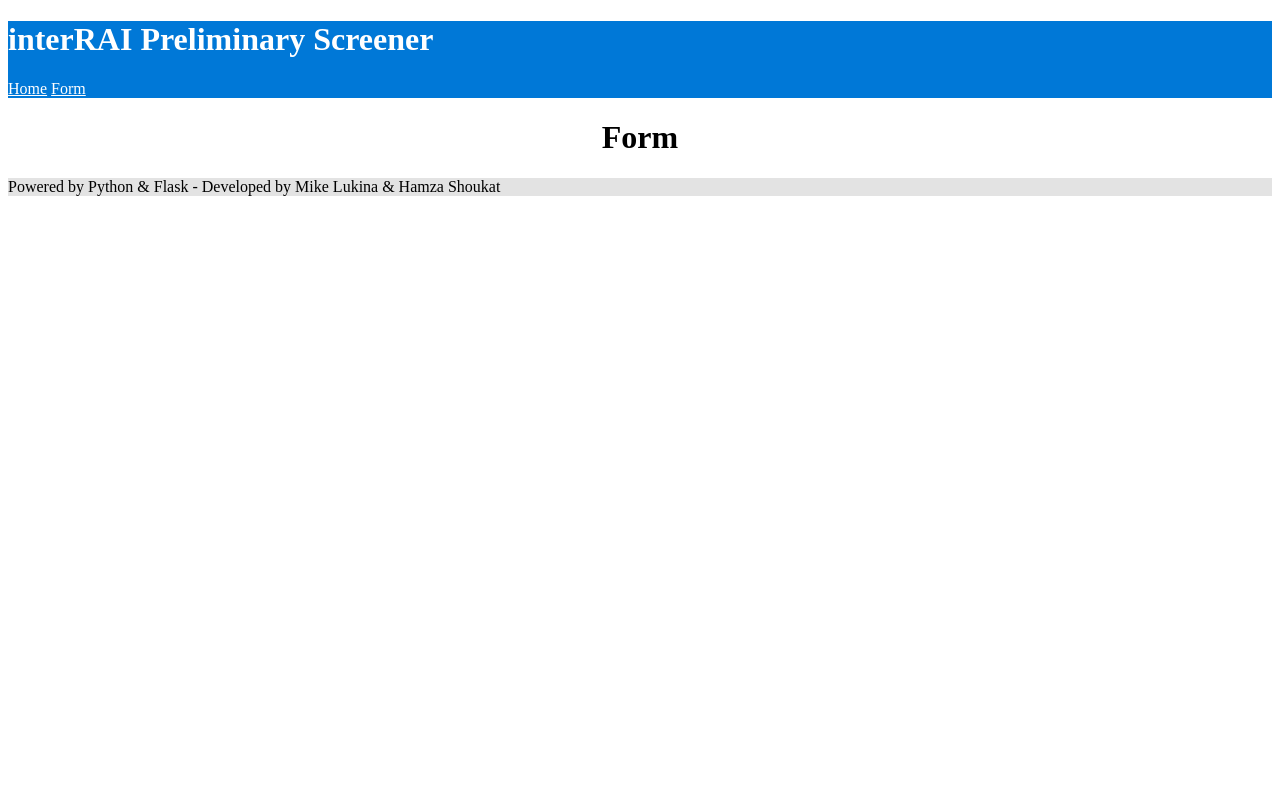
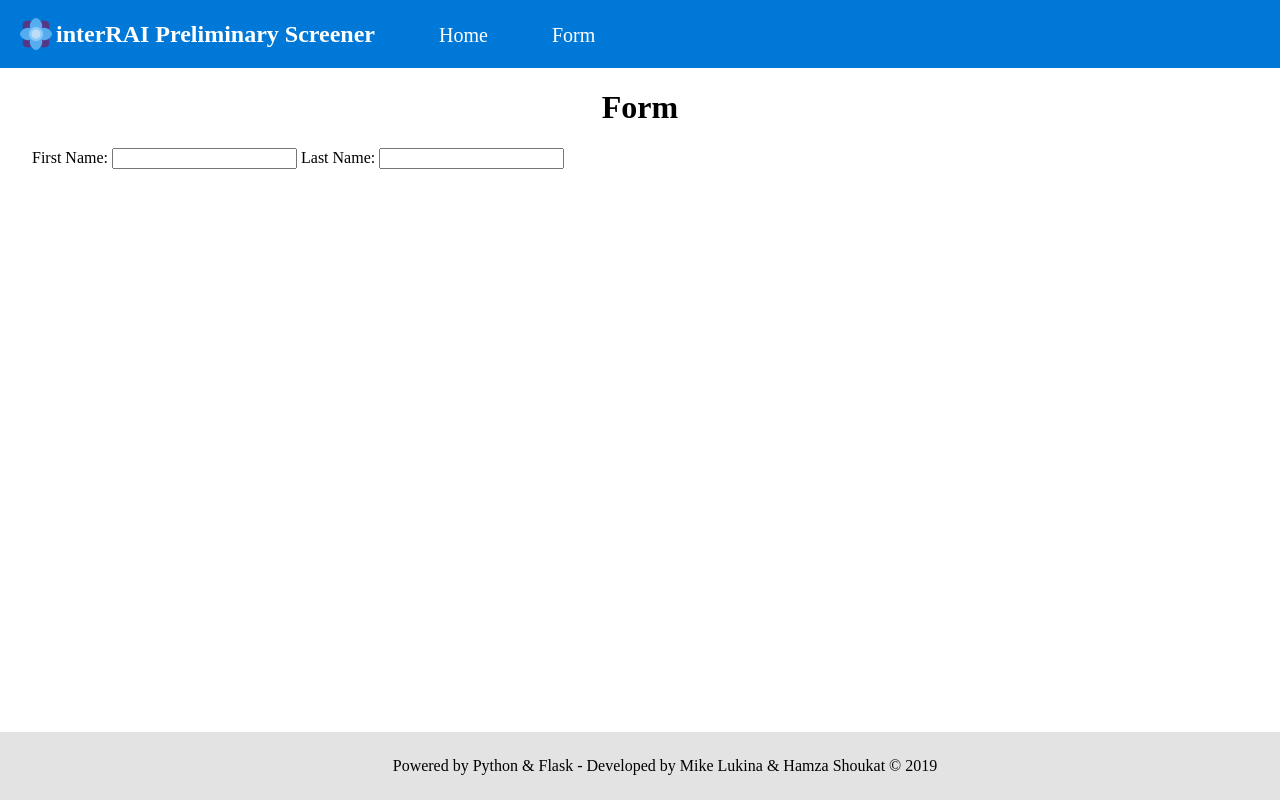
Before and after one commit to hshoukat97/Hamza-Shoukat, a Flask app: page /form in a window 1280 px wide. Run offline with Flask 2, Linux system fonts and the light colour scheme.

Commit message:
Styling changes (header, footer, and main) as well as basic form creation

```diff
--- a/static/css/main.css
+++ b/static/css/main.css
@@ -1,17 +1,48 @@
+body {
+  margin: 0;
+}
+
 header {
   background-color: #0078D7;
-  color: white;
-  margin: 0
+  color: #ffffff;
+  padding: 20px;
+  padding-top: 10px;
 }
 
-header a {
+nav img {
+  position: relative;
+  top: 8px;
+}
+
+nav h1 {
+  display: inline;
+}
+
+nav a {
   color: white;
+  font-size: 1.25em;
+  padding-left: 60px;
+  text-decoration: none;
+}
+
+nav a:hover {
+  text-decoration: underline;
 }
 
 main h1 {
   text-align: center;
 }
 
-#footer {
+.midsection {
+  padding-left: 2em;
+}
+
+footer {
+  position: fixed;
+  left: 0;
+  bottom: 0;
+  width: 100%;
   background-color: #E3E3E3;
+  padding: 25px;
+  text-align: center;
 }
--- a/templates/form.html
+++ b/templates/form.html
@@ -3,4 +3,13 @@
 
 <h1>Form</h1>
 
+<div class="midsection">
+  <form>
+    <label>First Name:</label>
+    <input type="text" id="first-name" name="first-name">
+    <label>Last Name:</label>
+    <input type="text" id="last-name" name="last-name">
+  </form>
+</div>
+
 {% endblock %}
--- a/templates/layout.html
+++ b/templates/layout.html
@@ -16,9 +16,9 @@
 
 <body>
   <header>
-    <h1>interRAI Preliminary Screener</h1>
-
     <nav>
+      <img src="/static/images/favicon.ico">
+      <h1>interRAI Preliminary Screener</h1>
       <a href="/">Home</a>
       <a href="/form">Form</a>
     </nav>
@@ -29,8 +29,9 @@
   {% endblock %}
   </main>
 
-	<footer id="footer">
-		Powered by Python & Flask - Developed by Mike Lukina & Hamza Shoukat
+	<footer>
+    Powered by Python & Flask - Developed by Mike Lukina & Hamza Shoukat &copy;
+    2019
 	</footer>
 </body>
 
```
Also changed, not shown: templates/index.html (+7 -1 lines).
